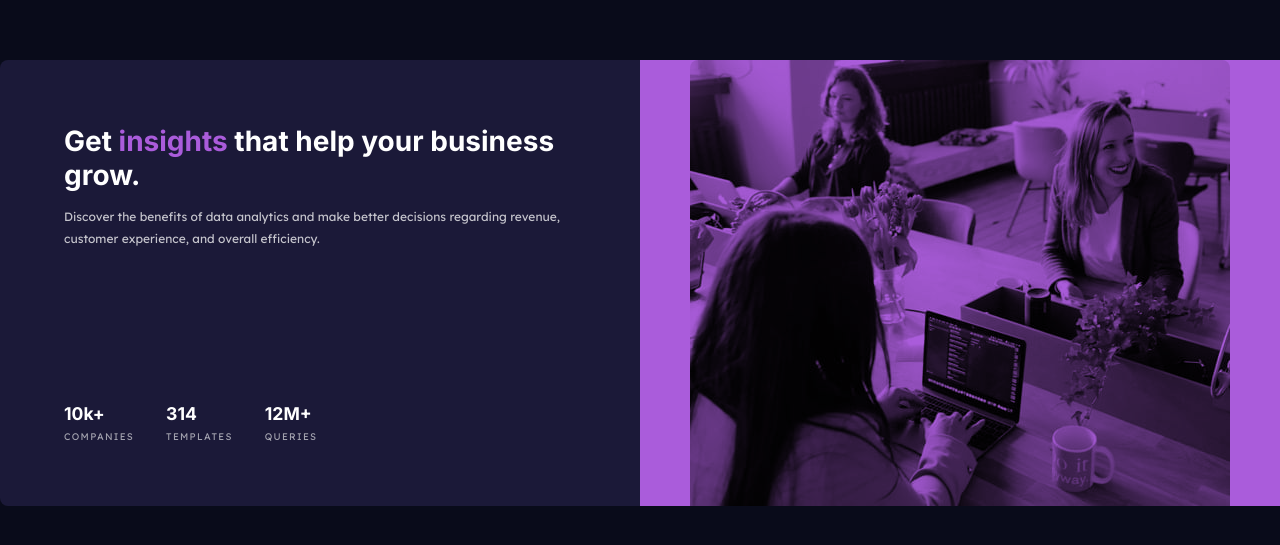
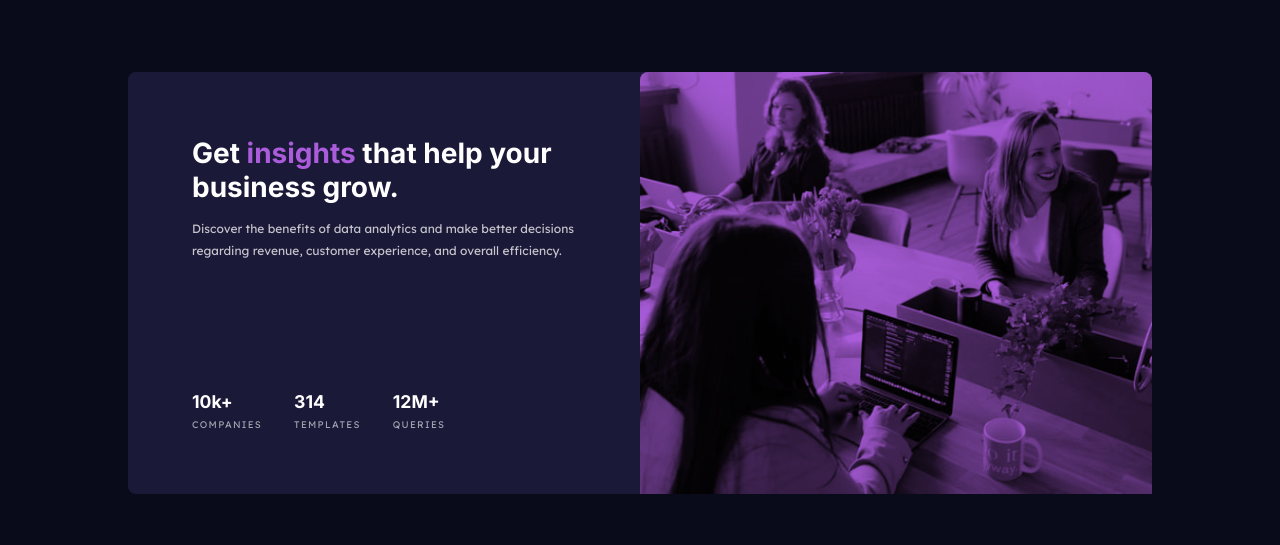
Before and after one commit to Ynotlocin1/Stats-preview-card, a plain HTML site: page index.html in a window 1280 px wide. Shown: the part 117-662 px from the top of the page. Drawn offline with Linux system fonts and the light colour scheme; a web font is replaced by a local one.

Commit message:
Modified margin, but style have the img coverissue

```diff
--- a/index.html
+++ b/index.html
@@ -8,6 +8,7 @@
   <link href="https://fonts.googleapis.com/css2?family=Inter:wght@400;700&family=Lexend+Deca&display=swap" rel="stylesheet">
   <link rel="icon" type="image/png" sizes="32x32" href="./images/favicon-32x32.png">
   <link rel="stylesheet" href="style.css">
+  <meta name="viewport" content="width=device-width, initial-scale=1" />
   <title>Frontend Mentor | Stats preview card component</title>
 
 
--- a/style.css
+++ b/style.css
@@ -20,11 +20,13 @@
 }
 img {
     display: block;
+
     width: 100%;
-    overflow: hidden;
+
     mix-blend-mode: multiply ;
     border-top-left-radius: 0.5rem ;
     border-top-right-radius: 0.5rem;
+
 }
 
 
@@ -40,14 +42,16 @@ body {
     text-align: center;
 
 
+
 }
 
 .page {
     background-color: var(--darkdesaturatedbluecardbg) ;
     display: flex;
     flex-direction: column;
+    margin: auto 1.5rem;
+    border-radius:.5rem;
 
-    border-radius:.5rem;
 }
 
 main {
@@ -60,6 +64,9 @@ p {
 
 header {
     background-color: var(--softvioletaccent);
+    border-top-left-radius: 0.5rem ;
+    border-top-right-radius: 0.5rem;
+
 }
 
 h1,h2 {
@@ -112,6 +119,7 @@ h2 {
     }
     .page {
         flex-direction: row-reverse;
+        margin: auto 8rem;
 
 
     }
```
